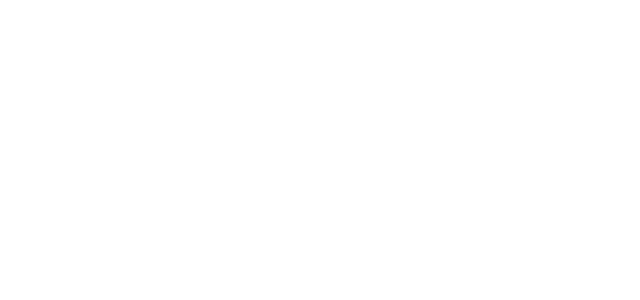
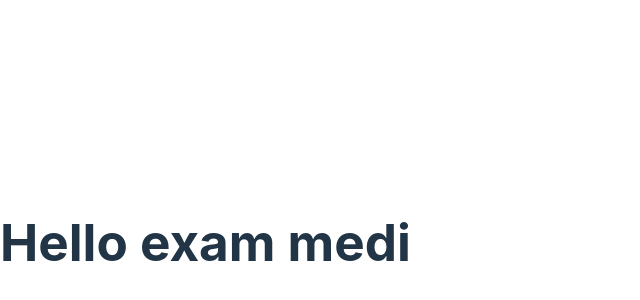
Before and after one commit to IS5109CommunityProject/FrontEND, a React (Vite) app in the folder medical_frontend/: page /exams in a window 1280 px wide. Before the commit this address had no page. Shown: the part 158-458 px from the top of the page, without its empty margins (0-640 px from the left). Built offline with nearby package versions, Linux system fonts and the light colour scheme.

Commit message:
new route

```diff
--- a/medical_frontend/src/App.jsx
+++ b/medical_frontend/src/App.jsx
@@ -1,10 +1,12 @@
 import { BrowserRouter as Router, Routes, Route } from "react-router-dom";
 import Home from "./Pages/Home";
-
+import ExamMedical from "./Pages/ExamMedical";
 const App = () => (
     <Router>
         <Routes>
             <Route path="/" element={<Home />} />
+            <Route path="/exams" element={<ExamMedical />} />
+
         </Routes>
     </Router>
 );
```
